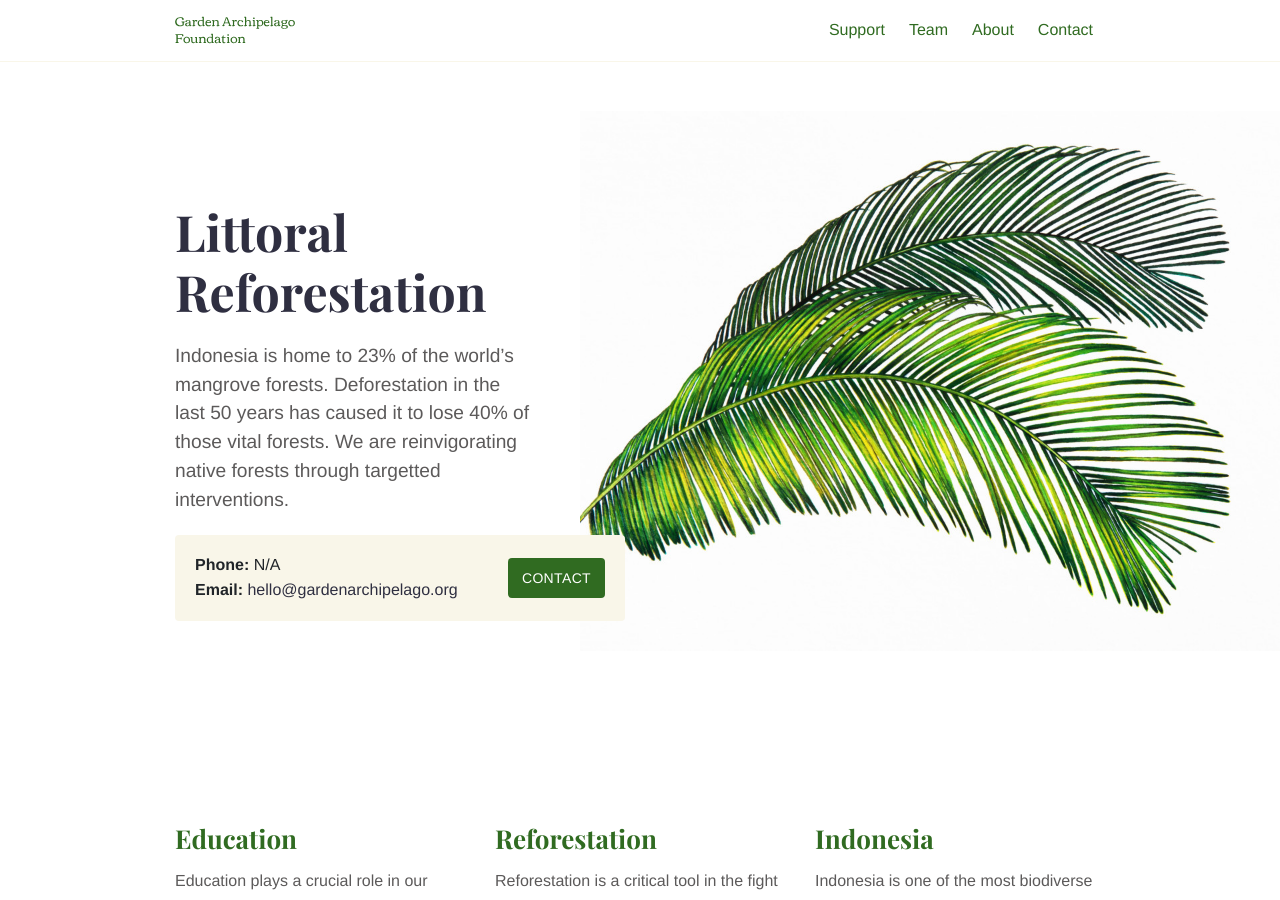
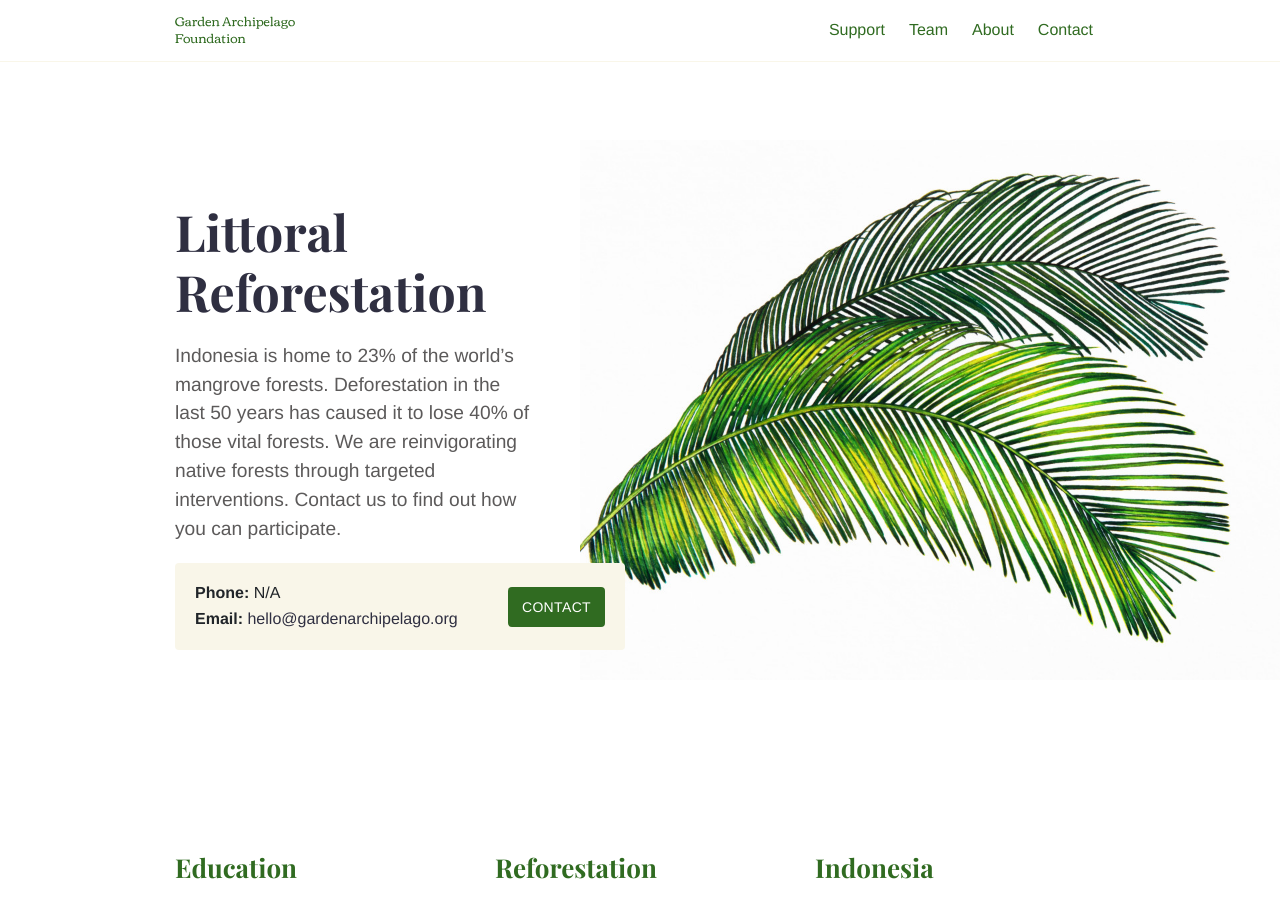
Before and after one commit to garden-archipelago/garden-archipelago.github.io, a Jekyll site: the page built from index.md, in a window 1280 px wide and 900 px high. Built offline with Jekyll 4.4.1, drawn with Linux system fonts in a browser that asks for light colours.

Commit message:
Update intro text.

```diff
--- a/index.md
+++ b/index.md
@@ -10,4 +10,4 @@ show_call_box: true
 
 # Littoral Reforestation
 
-Indonesia is home to 23% of the world’s mangrove forests. Deforestation in the last 50 years has caused it to lose 40% of those vital forests. We are reinvigorating native forests through targetted interventions.
+Indonesia is home to 23% of the world’s mangrove forests. Deforestation in the last 50 years has caused it to lose 40% of those vital forests. We are reinvigorating native forests through targeted interventions. Contact us to find out how you can participate.
```
